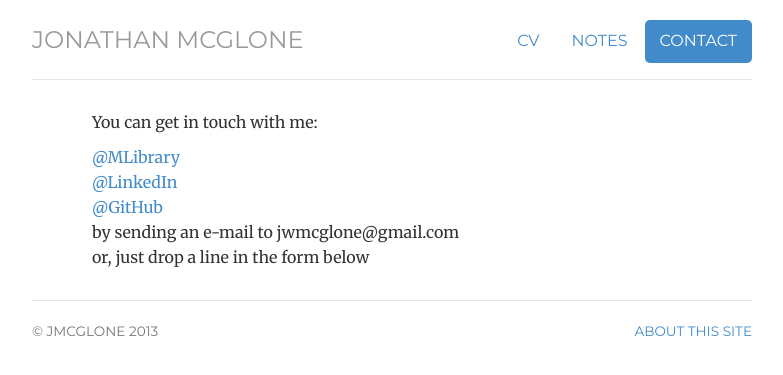
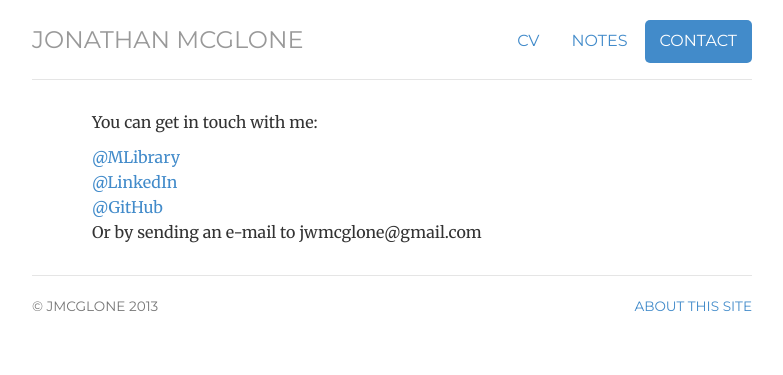
Before and after one commit to jmcglone/jmcglone.github.io, a Jekyll site: the page built from contact/index.html, in a window 1280 px wide. Shown: the top 375 px of the page, without its empty margins (248-1031 px from the left). Built offline with Jekyll 4.4.1, drawn with Linux system fonts in a browser that asks for light colours.

Commit message:
Update index.html

```diff
--- a/contact/index.html
+++ b/contact/index.html
@@ -14,8 +14,7 @@ contact: active
 	<li><a href="http://www.lib.umich.edu/users/jmcglone">@MLibrary</a></li>
 	<li><a href="http://www.linkedin.com/in/jwmcglone/">@LinkedIn</a></li>
 	<li><a href="http://github.com/jmcglone">@GitHub</a></li>
-	<li>by sending an e-mail to <span class="obfuscate">moc.liamg@enolgcmwj</span></li>
-	<li>or, just drop a line in the form below</li>
+	<li>Or by sending an e-mail to <span class="obfuscate">moc.liamg@enolgcmwj</span></li>
 	</ul>
 
 </div>
```
